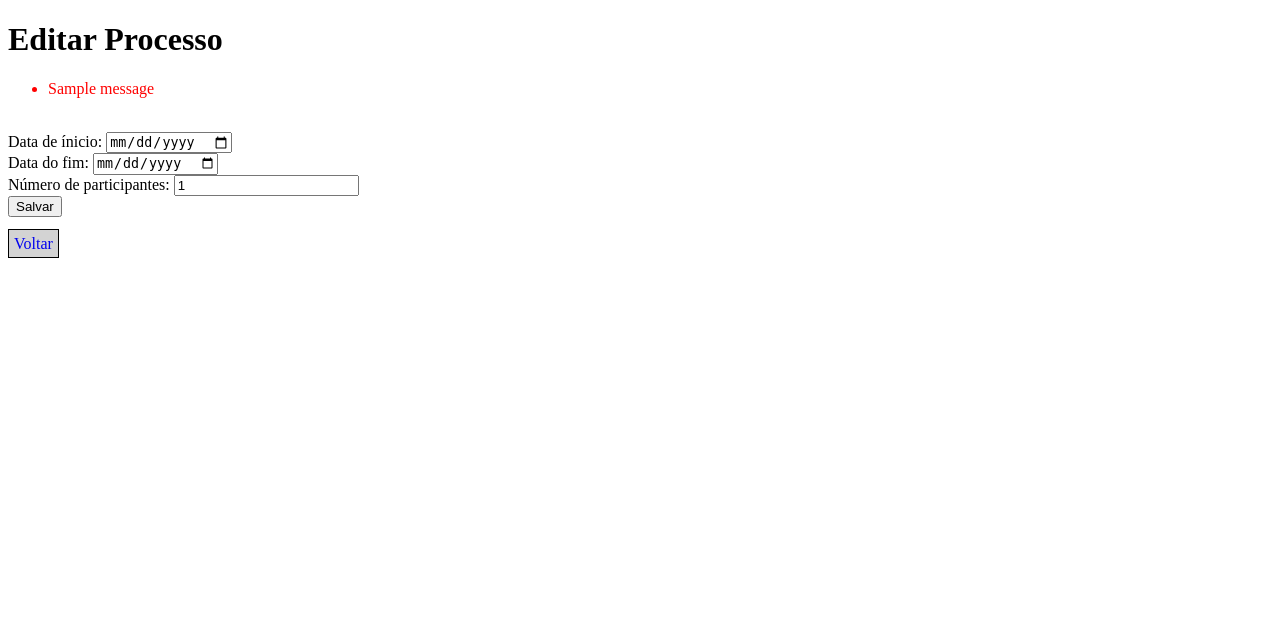
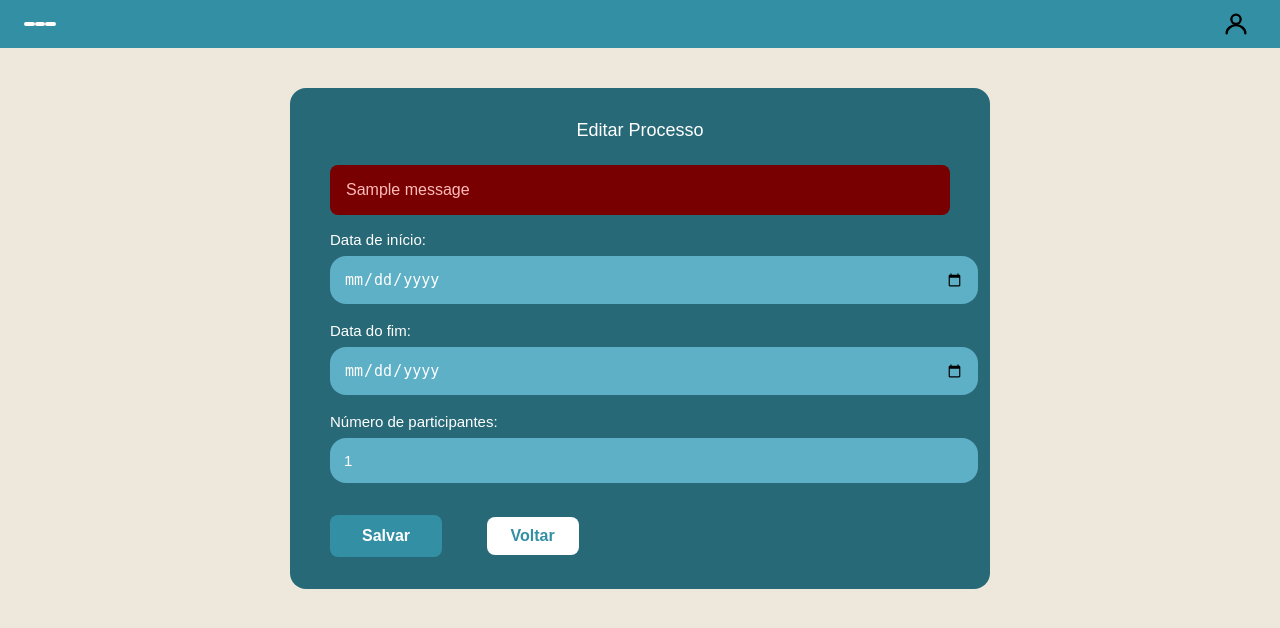
Before and after one commit to vagnermelo20/Projetos2, a Django app: template painel_adm/templates/painel_adm/editar_processo.html in a window 1280 px wide. Shown: the top 628 px of the page. Run offline with Django 5.2, Linux system fonts and the light colour scheme; the template is opened without the code that fills it: values that come from a table or form of the project are taken from there, others are empty; tables that the repository leaves empty hold one stand-in row (values such as "Sample post"); one stand-in notice (Sample message) is shown.

Commit message:
tela de processo

```diff
--- a/painel_adm/templates/painel_adm/editar_processo.html
+++ b/painel_adm/templates/painel_adm/editar_processo.html
@@ -3,36 +3,178 @@
 <head>
     <meta charset="UTF-8">
     <meta name="viewport" content="width=device-width, initial-scale=1.0">
-    <title>Edição de curso</title>
+    <title>Edição de Processo</title>
+    <style>
+        /* Estiliza o corpo da página: removes margens, define cor de fundo e fonte */
+        body {
+            margin: 0;
+            background: #ede8db;
+            font-family: Arial, sans-serif;
+        }
+        /* Barra superior azul (header) com espaçamento e alinhamento dos itens */
+        .header {
+            background: #338fa3;
+            height: 48px;
+            display: flex;
+            align-items: center;
+            justify-content: space-between;
+            padding: 0 24px;
+        }
+        /* Ícone do menu hamburguer */
+        .menu-icon {
+            width: 32px;
+            height: 32px;
+            display: flex;
+            align-items: center;
+            cursor: pointer;
+        }
+        .menu-icon span {
+            display: block;
+            width: 24px;
+            height: 4px;
+            background: #fff;
+            margin: 4px 0;
+            border-radius: 2px;
+        }
+        /* Área do usuário no header (nome e ícone) */
+        .user-info {
+            display: flex;
+            align-items: center;
+            color: #fff;
+            font-size: 15px;
+        }
+        .user-info svg {
+            margin-right: 6px;
+        }
+        /* Container centralizado para o formulário */
+        .container {
+            max-width: 700px;
+            margin: 40px auto 0 auto;
+            padding: 0 16px;
+        }
+        /* Caixa azul escura arredondada para o formulário de edição */
+        .edit-box {
+            background: #286978;
+            border-radius: 16px;
+            padding: 32px 0 32px 0;
+        }
+        /* Título do formulário */
+        .edit-title {
+            color: #fff;
+            text-align: center;
+            margin-bottom: 24px;
+            font-size: 18px;
+        }
+        /* Espaçamento dos campos do formulário */
+        .form-group {
+            margin-bottom: 18px;
+            margin-left: 40px;
+            margin-right: 40px;
+        }
+        /* Estilo dos rótulos dos campos */
+        label {
+            color: #fff;
+            display: block;
+            margin-bottom: 8px;
+            font-size: 15px;
+        }
+        /* Campos de texto e data do formulário */
+        input[type="text"], input[type="date"] {
+            width: 100%;
+            padding: 14px;
+            border: none;
+            border-radius: 16px;
+            background: #5eb0c6;
+            color: #fff;
+            font-size: 15px;
+            margin-bottom: 0;
+        }
+        /* Botão de submit do formulário */
+        button[type="submit"] {
+            margin-left: 40px;
+            margin-top: 8px;
+            padding: 12px 32px;
+            background: #338fa3;
+            color: #fff;
+            border: none;
+            border-radius: 8px;
+            font-size: 16px;
+            font-weight: bold;
+            cursor: pointer;
+        }
+        /* Link de voltar estilizado como botão */
+        .voltar-link {
+            margin-left: 40px;
+            margin-top: 16px;
+            display: inline-block;
+            color: #338fa3;
+            background: #fff;
+            border-radius: 8px;
+            padding: 10px 24px;
+            text-decoration: none;
+            font-weight: bold;
+            border: none;
+        }
+        /* Mensagens de erro ou sucesso */
+        .messages {
+            color: #ffbaba;
+            background: #790000;
+            border-radius: 8px;
+            padding: 1rem;
+            margin: 16px 40px;
+        }
+        /* Responsividade para telas pequenas */
+        @media (max-width: 700px) {
+            .container, .edit-box, .form-group, .edit-title, button[type="submit"], .messages, .voltar-link {
+                margin-left: 0 !important;
+                margin-right: 0 !important;
+            }
+        }
+    </style>
 </head>
 <body>
-    <header><h1>Editar Processo</h1></header>
-<main>
+    <div class="header">
+        <div class="menu-icon">
+            <span></span>
+            <span></span>
+            <span></span>
+        </div>
+        <div class="user-info">
+            <svg height="28" width="28" viewBox="0 0 24 24" fill="none" stroke="black" stroke-width="2" stroke-linecap="round" stroke-linejoin="round">
+                <circle cx="12" cy="8" r="4"/>
+                <path d="M4 20c0-4 4-7 8-7s8 3 8 7"/>
+            </svg>
+            {{ user.first_name|default:user.username }}
+        </div>
+    </div>
+    <div class="container">
+        <div class="edit-box">
+            <div class="edit-title">Editar Processo</div>
             {% if messages %}
-        <ul style="color: red;">
+                <div class="messages">
                     {% for message in messages %}
-                <li>{{ message }}</li>
+                        <div>{{ message }}</div>
                     {% endfor %}
-        </ul>
+                </div>
             {% endif %}
-
             <form method="POST">
                 {% csrf_token %}
-        <br>
-        <label for="campo_data_inicio">Data de ínicio:</label>
-        <input type="date" name="data_inicio" id="campo_data_inicio" value="{{ processo.data_inicio }}" placeholder="Digite a data de ínicio do processo">
-        <br>
+                <div class="form-group">
+                    <label for="campo_data_inicio">Data de início:</label>
+                    <input type="date" name="data_inicio" id="campo_data_inicio" value="{{ processo.data_inicio }}">
+                </div>
+                <div class="form-group">
                     <label for="campo_data_fim">Data do fim:</label>
-        <input type="date" name="data_fim" id="campo_data_fim" value="{{ processo.data_fim }}" placeholder="Digite a data final do projeto">
-        <br>
+                    <input type="date" name="data_fim" id="campo_data_fim" value="{{ processo.data_fim }}">
+                </div>
+                <div class="form-group">
                     <label for="campo_max_participantes">Número de participantes:</label>
-        <input type="text" name="max_participantes" id="campo_max_participantes" value="{{ processo.max_participantes }}" placeholder="Digite o número de participantes">
-        <br>
+                    <input type="text" name="max_participantes" id="campo_max_participantes" value="{{ processo.max_participantes }}">
+                </div>
                 <button type="submit">Salvar</button>
+                <a href="{% url 'visualizar_processo' %}" class="voltar-link">Voltar</a>
             </form>
-    <br>
-    <!-- Botão para voltar à página de visualização de objetivos -->
-    <a href="{% url 'visualizar_processo' %}" style="text-decoration: none; border: 1px solid black; padding: 5px; background-color: lightgray;">Voltar</a>
-</main>
+        </div>
+    </div>
 </body>
 </html>
```
Lines whose indentation alone changed are shown as unchanged.
